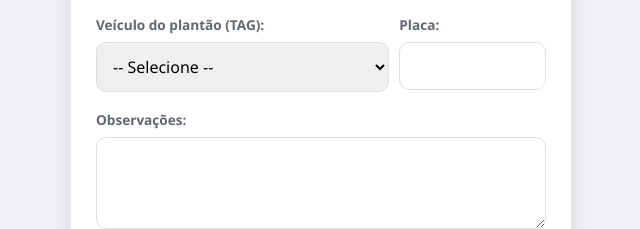
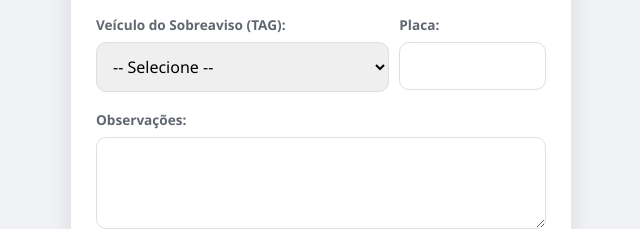
Before and after one commit to deivisonerica/equipe_plantao, a plain HTML site: page index.html in a window 1280 px wide. Shown: the part 514-743 px from the top of the page, 319-959 px from the left. Drawn offline with Linux system fonts and the light colour scheme.

Commit message:
Update index.html

```diff
--- a/index.html
+++ b/index.html
@@ -144,7 +144,7 @@ body { padding-bottom: calc(15px + env(safe-area-inset-bottom)); }
 
         <div class="row stack-mobile">
             <div class="form-group" style="flex:2">
-                <label for="veiculo">Veículo do plantão (TAG):</label>
+                <label for="veiculo">Veículo do Sobreaviso (TAG):</label>
                 <select id="veiculo" required></select>
             </div>
             <div class="form-group" style="flex:1">
```
